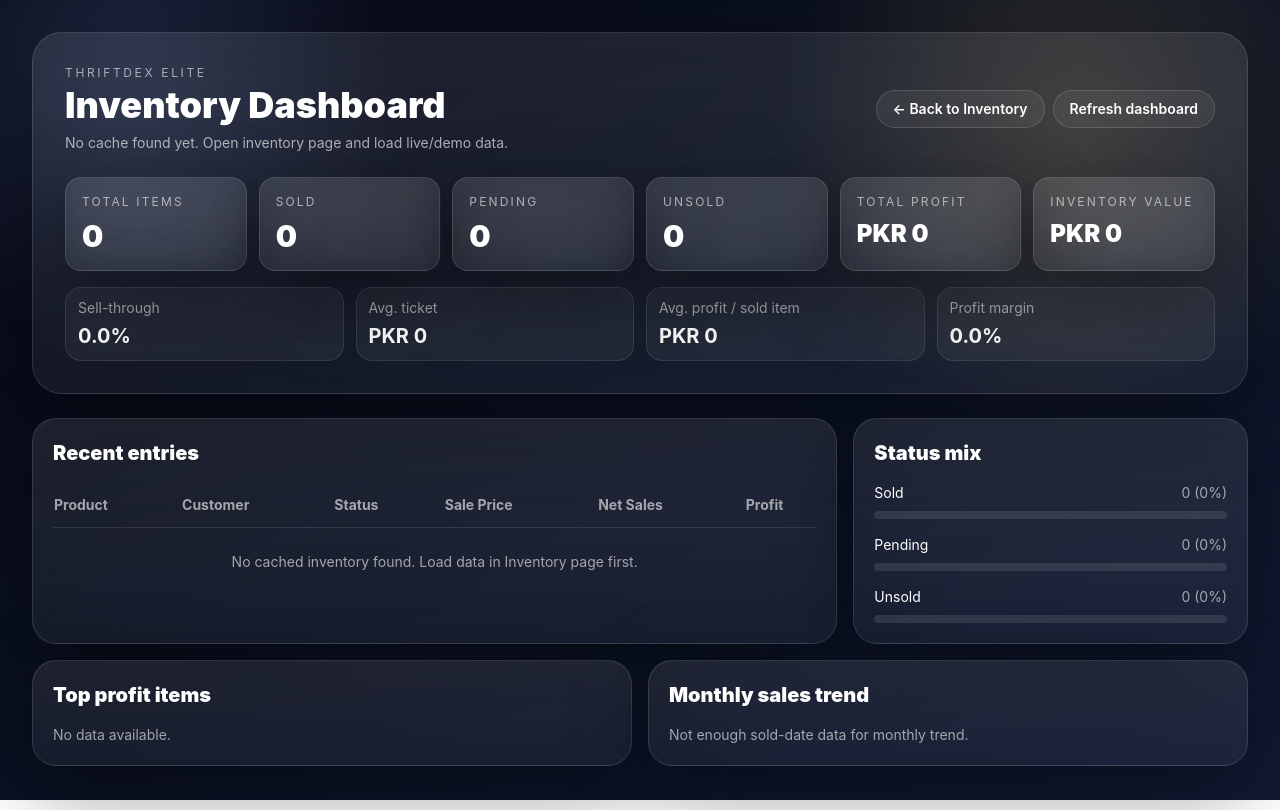
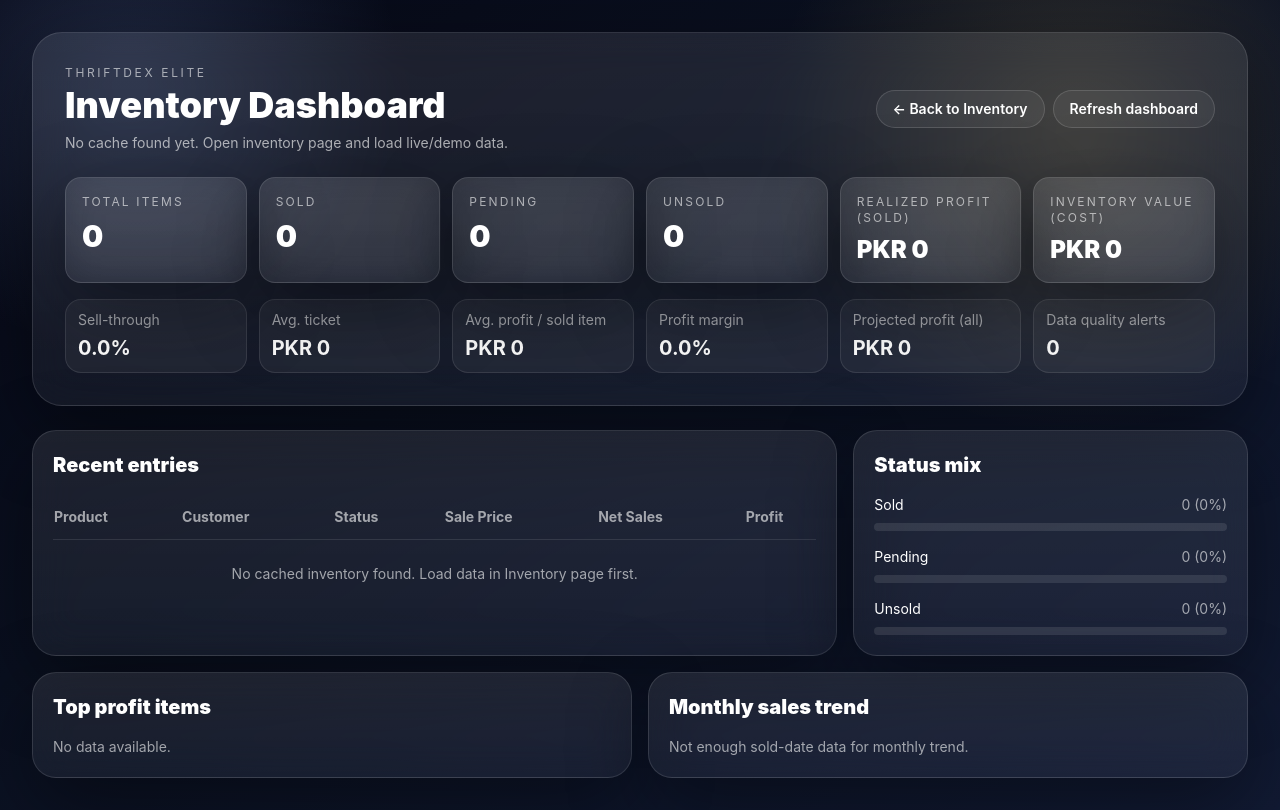
Before and after one commit to maksbhai/qadamv3, a website: page dashboard.html in a window 1280 px wide. Drawn offline with nearby package versions, Linux system fonts and the light colour scheme.

Commit message:
Improve dashboard accuracy and error handling

```diff
--- a/dashboard.html
+++ b/dashboard.html
@@ -57,16 +57,20 @@
         <div class="glass rounded-2xl p-4"><p class="text-xs text-white/60 uppercase tracking-[.18em]">Sold</p><p id="soldItems" class="text-3xl font-black mt-2">0</p></div>
         <div class="glass rounded-2xl p-4"><p class="text-xs text-white/60 uppercase tracking-[.18em]">Pending</p><p id="pendingItems" class="text-3xl font-black mt-2">0</p></div>
         <div class="glass rounded-2xl p-4"><p class="text-xs text-white/60 uppercase tracking-[.18em]">Unsold</p><p id="unsoldItems" class="text-3xl font-black mt-2">0</p></div>
-        <div class="glass rounded-2xl p-4"><p class="text-xs text-white/60 uppercase tracking-[.18em]">Total profit</p><p id="totalProfit" class="text-2xl font-black mt-2">PKR 0</p></div>
-        <div class="glass rounded-2xl p-4"><p class="text-xs text-white/60 uppercase tracking-[.18em]">Inventory value</p><p id="inventoryValue" class="text-2xl font-black mt-2">PKR 0</p></div>
+        <div class="glass rounded-2xl p-4"><p class="text-xs text-white/60 uppercase tracking-[.18em]">Realized profit (sold)</p><p id="totalProfit" class="text-2xl font-black mt-2">PKR 0</p></div>
+        <div class="glass rounded-2xl p-4"><p class="text-xs text-white/60 uppercase tracking-[.18em]">Inventory value (cost)</p><p id="inventoryValue" class="text-2xl font-black mt-2">PKR 0</p></div>
       </div>
 
-      <div class="grid sm:grid-cols-2 xl:grid-cols-4 gap-3 mt-4 text-sm">
+      <div class="grid sm:grid-cols-2 xl:grid-cols-6 gap-3 mt-4 text-sm">
         <div class="insight-chip"><p class="text-white/60">Sell-through</p><p id="sellThrough" class="text-xl font-bold mt-1">0%</p></div>
         <div class="insight-chip"><p class="text-white/60">Avg. ticket</p><p id="avgTicket" class="text-xl font-bold mt-1">PKR 0</p></div>
         <div class="insight-chip"><p class="text-white/60">Avg. profit / sold item</p><p id="avgProfitPerSold" class="text-xl font-bold mt-1">PKR 0</p></div>
         <div class="insight-chip"><p class="text-white/60">Profit margin</p><p id="profitMargin" class="text-xl font-bold mt-1">0%</p></div>
+        <div class="insight-chip"><p class="text-white/60">Projected profit (all)</p><p id="projectedProfit" class="text-xl font-bold mt-1">PKR 0</p></div>
+        <div class="insight-chip"><p class="text-white/60">Data quality alerts</p><p id="dataAlerts" class="text-xl font-bold mt-1">0</p></div>
       </div>
+
+      <div id="errorBanner" class="hidden mt-4 rounded-2xl border border-red-200/30 bg-red-500/10 px-4 py-3 text-sm text-red-100"></div>
     </header>
 
     <section class="mt-6 grid lg:grid-cols-3 gap-4">
@@ -123,6 +127,9 @@
       avgTicket: document.getElementById('avgTicket'),
       avgProfitPerSold: document.getElementById('avgProfitPerSold'),
       profitMargin: document.getElementById('profitMargin'),
+      projectedProfit: document.getElementById('projectedProfit'),
+      dataAlerts: document.getElementById('dataAlerts'),
+      errorBanner: document.getElementById('errorBanner'),
       rowsBody: document.getElementById('rowsBody'),
       statusBars: document.getElementById('statusBars'),
       topProfitItems: document.getElementById('topProfitItems'),
@@ -131,7 +138,11 @@
     };
 
     function parseNum(value) {
-      const cleaned = String(value ?? '').replace(/pkr|rs\.?|,/ig, '').replace(/[^\d.-]/g, '');
+      const cleaned = String(value ?? '')
+        .replace(/\u00A0/g, ' ')
+        .replace(/pkr|rs\.?/ig, '')
+        .replace(/,/g, '')
+        .replace(/[^\d.-]/g, '');
       const n = Number(cleaned);
       return Number.isFinite(n) ? n : 0;
     }
@@ -144,9 +155,10 @@
       const status = String(row['Payment Status'] || '').toLowerCase();
       const soldDate = String(row['Date of Sale'] || '').trim();
       if (status.includes('sold') || status.includes('complete') || status.includes('paid')) return 'sold';
-      if (status.includes('pending')) return 'pending';
-      if (status.includes('unsold') || status.includes('stock')) return 'unsold';
-      return soldDate ? 'sold' : 'unsold';
+      if (status.includes('pending') || status.includes('advance') || status.includes('hold')) return 'pending';
+      if (status.includes('unsold') || status.includes('stock') || status.includes('available')) return 'unsold';
+      if (soldDate && !status) return 'sold';
+      return soldDate ? 'pending' : 'unsold';
     }
 
     function deriveNetSales(row) {
@@ -159,6 +171,69 @@
       const explicit = parseNum(row['Profit']);
       if (explicit) return explicit;
       return deriveNetSales(row) - parseNum(row['Cost Price']);
+    }
+
+    function parseDate(row) {
+      const rawDate = String(row['Date of Sale'] || '').trim() || String(row['Date of purchase'] || '').trim();
+      if (!rawDate) return null;
+      const date = new Date(rawDate);
+      return Number.isNaN(date.getTime()) ? null : date;
+    }
+
+    function summarizeRows(rows) {
+      const summary = {
+        sold: 0,
+        pending: 0,
+        unsold: 0,
+        soldRows: [],
+        pendingRows: [],
+        statusBuckets: { sold: [], pending: [], unsold: [] },
+        realizedProfit: 0,
+        projectedProfit: 0,
+        inventoryValue: 0,
+        totalSales: 0,
+        totalNetSales: 0,
+        alerts: []
+      };
+
+      rows.forEach((row, index) => {
+        const status = normalizeStatus(row);
+        const cost = parseNum(row['Cost Price']);
+        const sale = parseNum(row['Sales Price']);
+        const netSales = deriveNetSales(row);
+        const profit = derivedProfit(row);
+        const hasBadNumbers = (sale < 0 || cost < 0 || netSales < 0);
+
+        summary.projectedProfit += profit;
+        summary.inventoryValue += cost;
+
+        if (status === 'sold') {
+          summary.sold += 1;
+          summary.soldRows.push(row);
+          summary.totalSales += sale;
+          summary.totalNetSales += netSales;
+          summary.realizedProfit += profit;
+        } else if (status === 'pending') {
+          summary.pending += 1;
+          summary.pendingRows.push(row);
+        } else {
+          summary.unsold += 1;
+        }
+
+        summary.statusBuckets[status].push(row);
+
+        if (!row['Product Name']) {
+          summary.alerts.push(`Row ${index + 1}: Missing product name.`);
+        }
+        if (status === 'sold' && !String(row['Date of Sale'] || '').trim()) {
+          summary.alerts.push(`Row ${index + 1}: Marked sold but Date of Sale is empty.`);
+        }
+        if (hasBadNumbers) {
+          summary.alerts.push(`Row ${index + 1}: Negative monetary value detected.`);
+        }
+      });
+
+      return summary;
     }
 
     function readCache() {
@@ -217,9 +292,8 @@
       const soldRows = rows.filter(row => normalizeStatus(row) === 'sold');
       const monthMap = new Map();
       soldRows.forEach(row => {
-        const rawDate = String(row['Date of Sale'] || '').trim() || String(row['Date of purchase'] || '').trim();
-        const date = new Date(rawDate);
-        if (Number.isNaN(date.getTime())) return;
+        const date = parseDate(row);
+        if (!date) return;
         const monthKey = `${date.getFullYear()}-${String(date.getMonth() + 1).padStart(2, '0')}`;
         const monthLabel = date.toLocaleString('en-GB', { month: 'short', year: 'numeric' });
         if (!monthMap.has(monthKey)) monthMap.set(monthKey, { label: monthLabel, sales: 0, profit: 0 });
@@ -246,48 +320,67 @@
       }).join('');
     }
 
+    function clearError() {
+      els.errorBanner.textContent = '';
+      els.errorBanner.classList.add('hidden');
+    }
+
+    function showError(message) {
+      els.errorBanner.textContent = message;
+      els.errorBanner.classList.remove('hidden');
+    }
+
     function render() {
+      try {
+        clearError();
         const cache = readCache();
         const rows = Array.isArray(cache?.rows) ? cache.rows : [];
+        const summary = summarizeRows(rows);
 
-      const soldRows = rows.filter(r => normalizeStatus(r) === 'sold');
-      const pendingRows = rows.filter(r => normalizeStatus(r) === 'pending');
-      const sold = soldRows.length;
-      const pending = pendingRows.length;
-      const unsold = rows.length - sold - pending;
-
-      const totalProfit = rows.reduce((sum, row) => sum + derivedProfit(row), 0);
-      const inventoryValue = rows.reduce((sum, row) => sum + parseNum(row['Cost Price']), 0);
-      const totalSales = soldRows.reduce((sum, row) => sum + parseNum(row['Sales Price']), 0);
-      const totalNetSales = soldRows.reduce((sum, row) => sum + deriveNetSales(row), 0);
-
-      const sellThrough = rows.length ? (sold / rows.length) * 100 : 0;
-      const avgTicket = sold ? totalSales / sold : 0;
-      const avgProfitPerSold = sold ? soldRows.reduce((sum, row) => sum + derivedProfit(row), 0) / sold : 0;
-      const profitMargin = totalNetSales ? (totalProfit / totalNetSales) * 100 : 0;
+        const sellThrough = rows.length ? (summary.sold / rows.length) * 100 : 0;
+        const avgTicket = summary.sold ? summary.totalSales / summary.sold : 0;
+        const avgProfitPerSold = summary.sold ? summary.realizedProfit / summary.sold : 0;
+        const profitMargin = summary.totalNetSales ? (summary.realizedProfit / summary.totalNetSales) * 100 : 0;
 
         els.totalItems.textContent = rows.length;
-      els.soldItems.textContent = sold;
-      els.pendingItems.textContent = pending;
-      els.unsoldItems.textContent = unsold;
-      els.totalProfit.textContent = `PKR ${money(totalProfit)}`;
-      els.inventoryValue.textContent = `PKR ${money(inventoryValue)}`;
+        els.soldItems.textContent = summary.sold;
+        els.pendingItems.textContent = summary.pending;
+        els.unsoldItems.textContent = summary.unsold;
+        els.totalProfit.textContent = `PKR ${money(summary.realizedProfit)}`;
+        els.inventoryValue.textContent = `PKR ${money(summary.inventoryValue)}`;
         els.sellThrough.textContent = `${sellThrough.toFixed(1)}%`;
         els.avgTicket.textContent = `PKR ${money(avgTicket)}`;
         els.avgProfitPerSold.textContent = `PKR ${money(avgProfitPerSold)}`;
         els.profitMargin.textContent = `${profitMargin.toFixed(1)}%`;
+        els.projectedProfit.textContent = `PKR ${money(summary.projectedProfit)}`;
+        els.dataAlerts.textContent = summary.alerts.length;
 
-      els.rowsBody.innerHTML = rows.slice(0, 12).map(rowHtml).join('') || '<tr><td colspan="6" class="py-6 text-center text-white/60">No cached inventory found. Load data in Inventory page first.</td></tr>';
+        const recentRows = [...rows].sort((a, b) => {
+          const left = parseDate(a)?.getTime() || 0;
+          const right = parseDate(b)?.getTime() || 0;
+          return right - left;
+        });
+
+        els.rowsBody.innerHTML = recentRows.slice(0, 12).map(rowHtml).join('') || '<tr><td colspan="6" class="py-6 text-center text-white/60">No cached inventory found. Load data in Inventory page first.</td></tr>';
         els.statusBars.innerHTML = [
-        bar('Sold', sold, rows.length, 'linear-gradient(90deg,#4af7b0,#008f60)'),
-        bar('Pending', pending, rows.length, 'linear-gradient(90deg,#ffd86b,#d18209)'),
-        bar('Unsold', unsold, rows.length, 'linear-gradient(90deg,#8fb5ff,#455bff)')
+          bar('Sold', summary.sold, rows.length, 'linear-gradient(90deg,#4af7b0,#008f60)'),
+          bar('Pending', summary.pending, rows.length, 'linear-gradient(90deg,#ffd86b,#d18209)'),
+          bar('Unsold', summary.unsold, rows.length, 'linear-gradient(90deg,#8fb5ff,#455bff)')
         ].join('');
         els.topProfitItems.innerHTML = topProfitHtml(rows);
         els.monthlyTrend.innerHTML = trendHtml(rows);
 
         const stamp = cache?.updatedAt ? new Date(cache.updatedAt).toLocaleString('en-GB') : null;
-      els.syncInfo.textContent = stamp ? `Synced from inventory cache: ${stamp}` : 'No cache found yet. Open inventory page and load live/demo data.';
+        const sourceMessage = cache?.sourceUrl ? ` · Source: ${cache.sourceUrl}` : '';
+        const alertMessage = summary.alerts.length ? ` · ${summary.alerts.length} data alert(s)` : '';
+        els.syncInfo.textContent = stamp
+          ? `Synced from inventory cache: ${stamp}${sourceMessage}${alertMessage}`
+          : 'No cache found yet. Open inventory page and load live/demo data.';
+      } catch (error) {
+        const message = error instanceof Error ? error.message : 'Unknown dashboard error.';
+        showError(`Dashboard rendering failed: ${message}`);
+        els.syncInfo.textContent = 'Dashboard failed to render. Please refresh after loading inventory again.';
+      }
     }
 
     els.refreshBtn.addEventListener('click', render);
```
Lines whose indentation alone changed are shown as unchanged.
